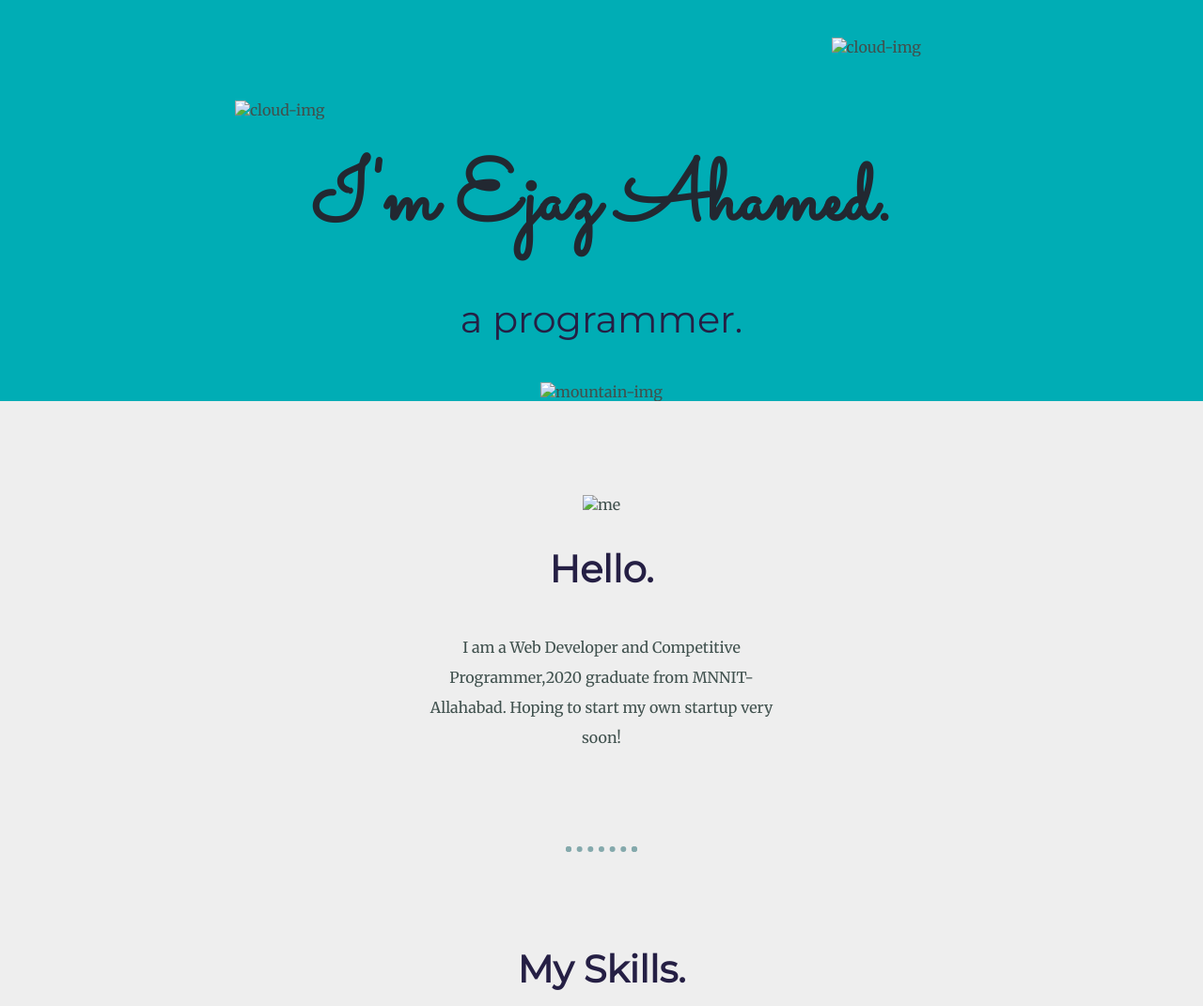
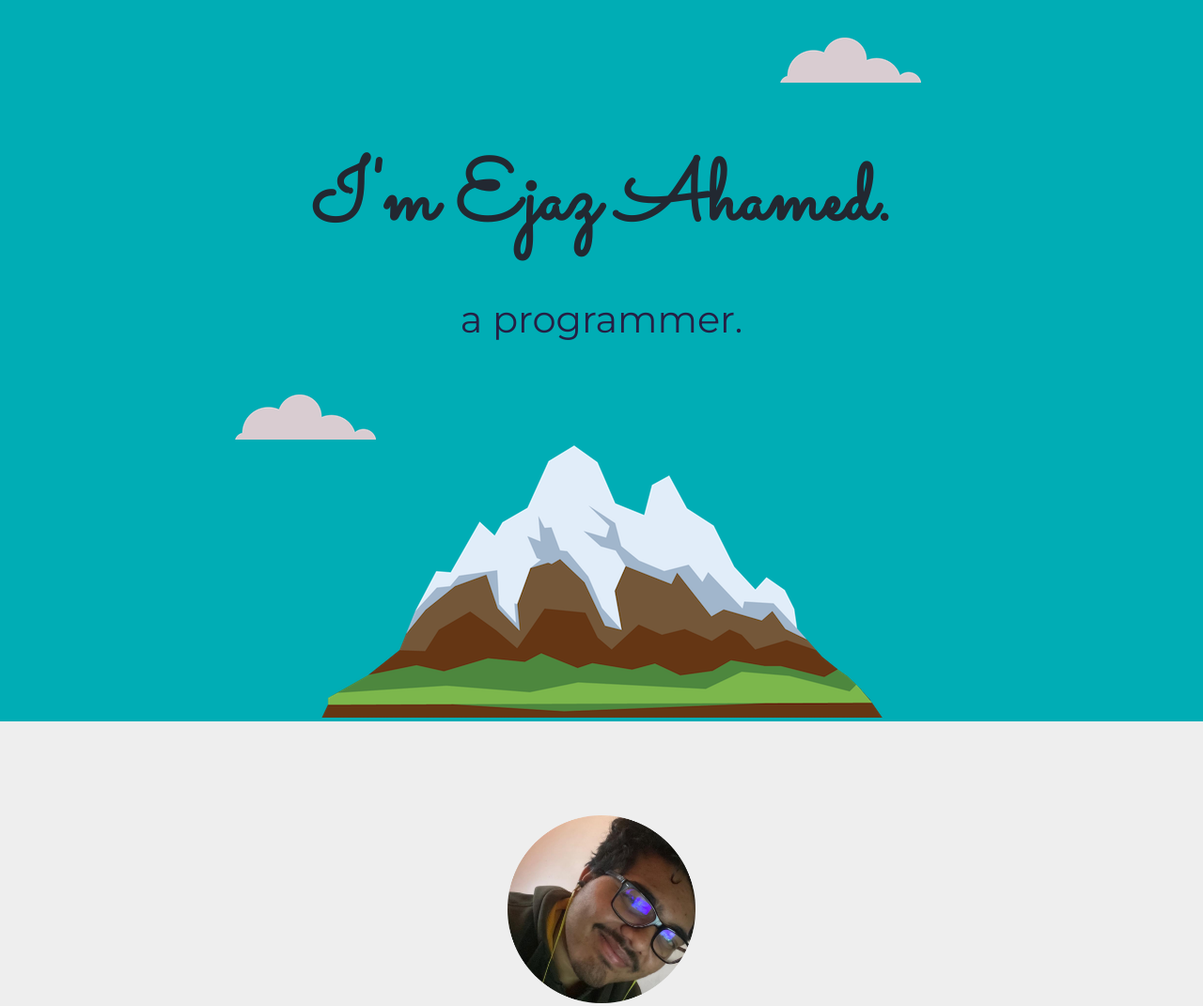
Before and after one commit to EZ7051/css-site, a plain HTML site: page index.html in a window 1280 px wide. Shown: the top 1071 px of the page at 94% size. Drawn offline with Linux system fonts and the light colour scheme; files that its build step writes are made by us from their sources.

Commit message:
Update index.html

```diff
--- a/index.html
+++ b/index.html
@@ -9,15 +9,15 @@
   </head>
   <body>
     <div class="top-container">
-      <img class="top-cloud"src="images/cloud.png" alt="cloud-img">
+      <img class="top-cloud"src="cloud.png" alt="cloud-img">
       <h1>I'm Ejaz Ahamed.</h1>
       <h2 class="subtile">a programmer.</h2>
-      <img class="bottom-cloud"src="images/cloud.png" alt="cloud-img">
-      <img src="images/mountain.png" alt="mountain-img">
+      <img class="bottom-cloud"src="cloud.png" alt="cloud-img">
+      <img src="mountain.png" alt="mountain-img">
     </div>
     <div class="middle-container">
       <div class="profile">
-        <img class="me"src="images/me3.png" alt="me">
+        <img class="me"src="me3.png" alt="me">
         <h2>Hello.</h2>
         <p class="intro">I am a Web Developer and Competitive Programmer,2020 graduate from MNNIT-Allahabad. Hoping to start my own startup very soon!</p>
       </div>
```
